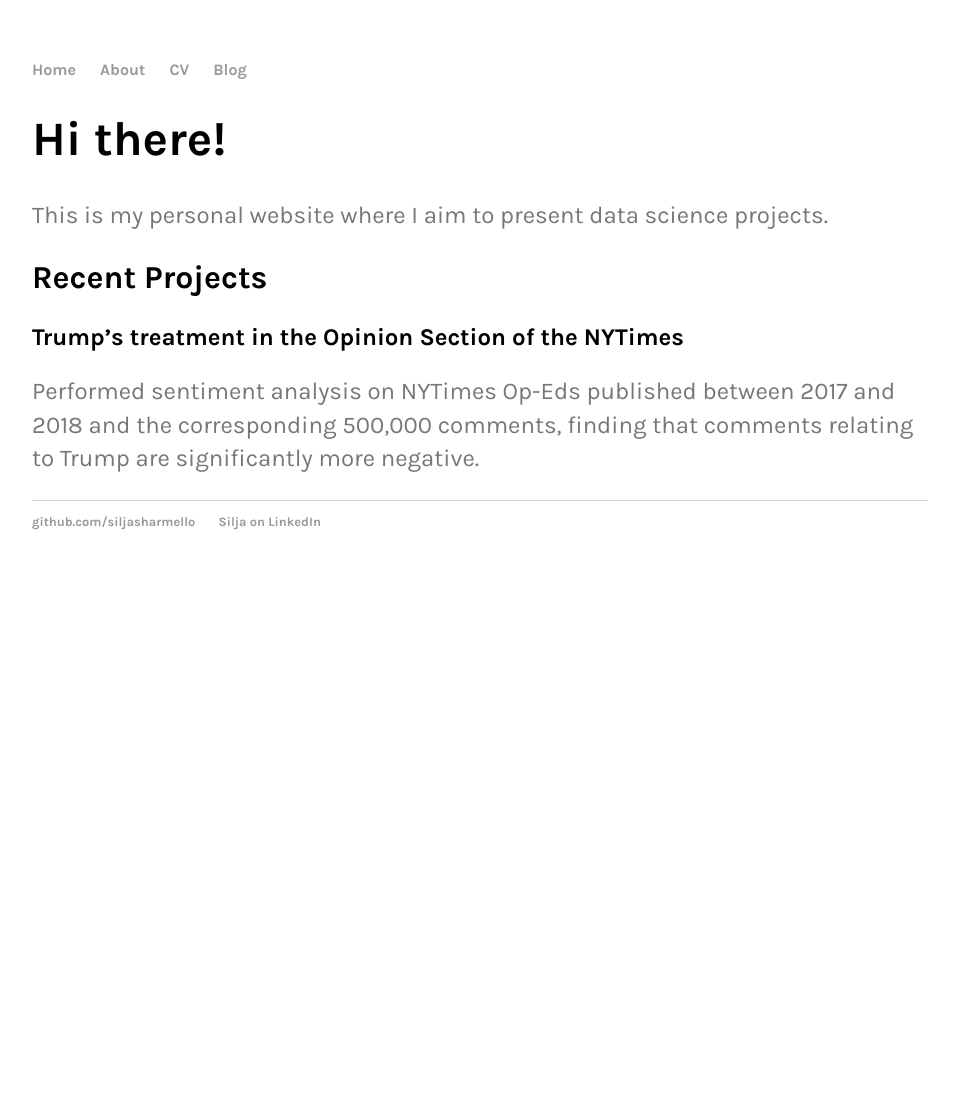
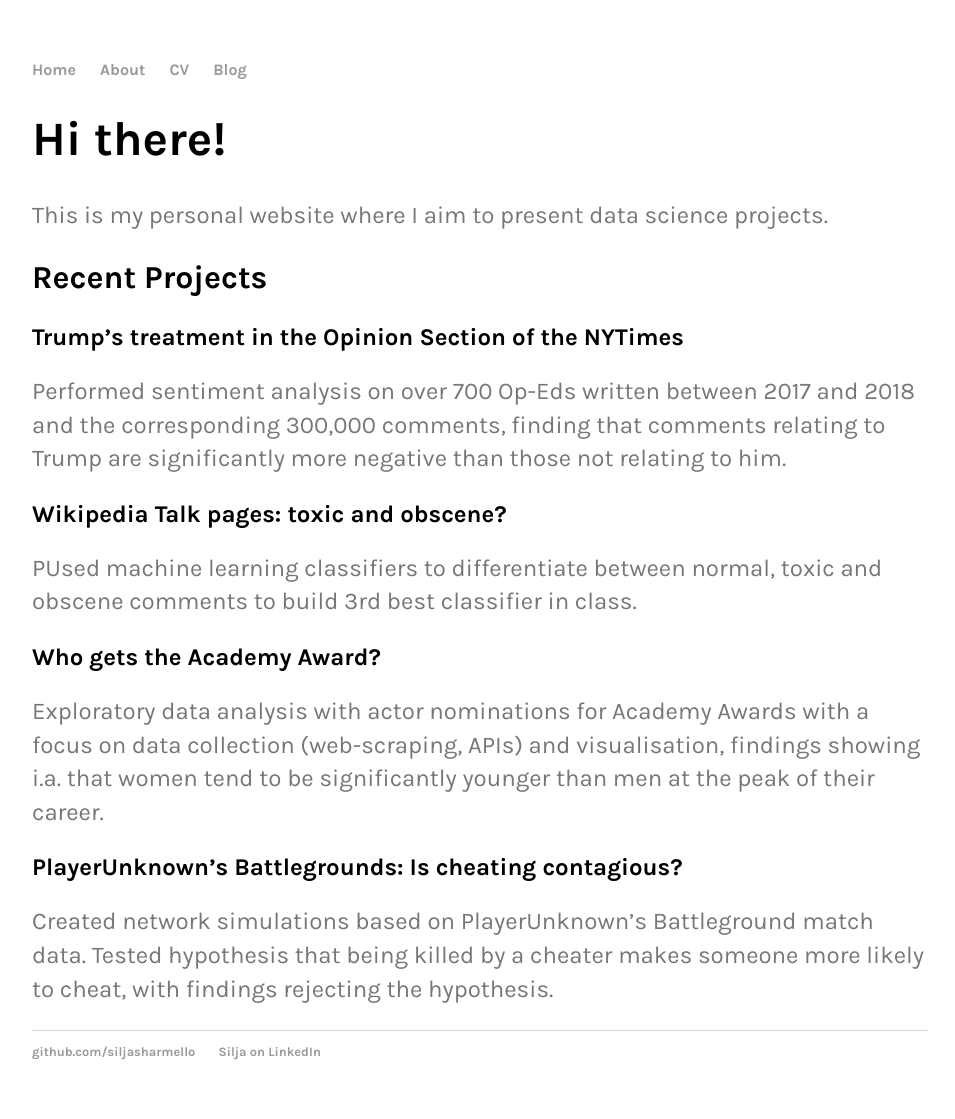
Before and after one commit to siljasharmello/siljasharmello.github.io, a Jekyll site: the page built from index.html, in a window 1280 px wide. Shown: the whole page, without its empty margins (160-1115 px from the left). Built offline with Jekyll 4.4.1, drawn with Linux system fonts in a browser that asks for light colours; before the commit the page ends 900 px from its top, so only the background shows below that.

Commit message:
Update index.html

```diff
--- a/index.html
+++ b/index.html
@@ -8,7 +8,18 @@ title: Silja Lüthi, MSc in Applied Social Data Science
 
 	<h2>Recent Projects</h2>
 		<h3>Trump’s treatment in the Opinion Section of the NYTimes</h3>
-			<p>Performed sentiment analysis on NYTimes Op-Eds published between 2017 and
-				2018 and the corresponding 500,000 comments, finding that comments relating to Trump are significantly more negative. </p>
+		<p>Performed sentiment analysis on over 700 Op-Eds written between 2017 and 2018 and the corresponding 300,000 comments,
+		finding that comments relating to Trump are significantly more negative than those not relating to him. </p>
+
+		<h3>Wikipedia Talk pages: toxic and obscene? </h3>
+		<p>PUsed machine learning classifiers to differentiate between normal, toxic and obscene comments to build 3rd best classifier in class.</p>
+
+		<h3>Who gets the Academy Award? </h3>
+		<p>Exploratory data analysis with actor nominations for Academy Awards with a focus on data collection (web-scraping, APIs) and visualisation,
+			findings showing i.a. that women tend to be significantly younger than men at the peak of their career.</p>
+
+		<h3>PlayerUnknown’s Battlegrounds: Is cheating contagious? </h3>
+		<p>Created network simulations based on PlayerUnknown’s Battleground match data. Tested hypothesis that being killed by a
+			cheater makes someone more likely to cheat, with findings rejecting the hypothesis.</p>
 
 </div><!-- /.blurb -->
```
